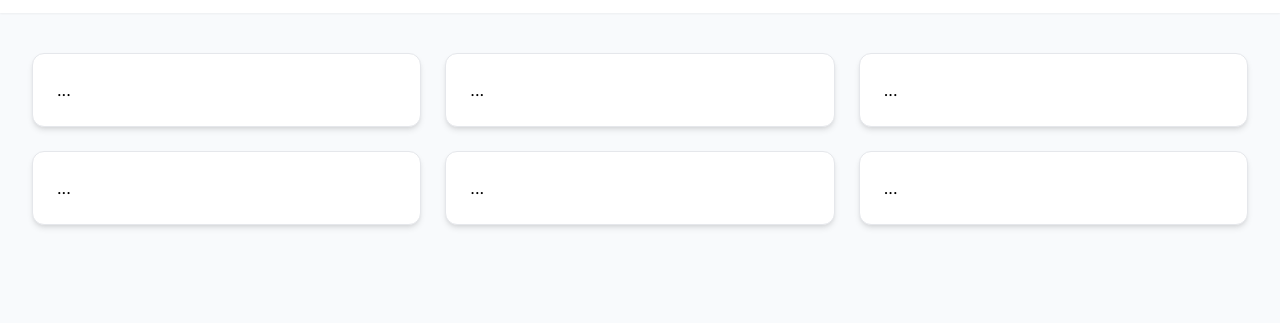
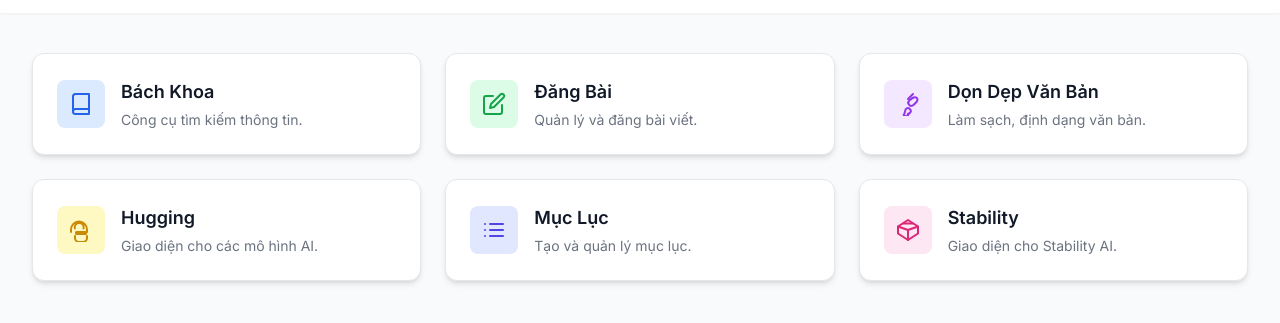
Before and after one commit to phatnguphatngon/nhom-hoang-phap, a website: page home.html in a window 1280 px wide. Shown: the part 51-374 px from the top of the page. Drawn offline with nearby package versions, Linux system fonts and the light colour scheme; sample sign-in values are in the browser's storage.

Commit message:
Update home.html

```diff
--- a/home.html
+++ b/home.html
@@ -51,12 +51,42 @@
             <div class="max-w-7xl mx-auto px-4 sm:px-6 lg:px-8">
                 <div class="grid grid-cols-1 sm:grid-cols-2 lg:grid-cols-3 gap-6">
 
-                    <a href="https://khaithi-search-frontend.onrender.com/" class="menu-card block bg-white rounded-xl p-6 shadow-md border border-gray-200">...</a>
-                    <a href="https://quanlyblog.onrender.com/" class="menu-card block bg-white rounded-xl p-6 shadow-md border border-gray-200">...</a>
-                    <a href="/dondepvanban.html" class="menu-card block bg-white rounded-xl p-6 shadow-md border border-gray-200">...</a>
-                    <a href="https://thietkehungging.onrender.com/" class="menu-card block bg-white rounded-xl p-6 shadow-md border border-gray-200">...</a>
-                    <a href="https://mucluc.pmtl.site/" class="menu-card block bg-white rounded-xl p-6 shadow-md border border-gray-200">...</a>
-                    <a href="https://thietkestability.onrender.com/" class="menu-card block bg-white rounded-xl p-6 shadow-md border border-gray-200">...</a>
+                    <a href="https://khaithi-search-frontend.onrender.com/" class="menu-card block bg-white rounded-xl p-6 shadow-md border border-gray-200">
+                        <div class="flex items-center space-x-4">
+                            <div class="flex-shrink-0 bg-blue-100 text-blue-600 rounded-lg p-3"><svg xmlns="http://www.w3.org/2000/svg" width="24" height="24" viewBox="0 0 24 24" fill="none" stroke="currentColor" stroke-width="2" stroke-linecap="round" stroke-linejoin="round"><path d="M4 19.5A2.5 2.5 0 0 1 6.5 17H20"></path><path d="M6.5 2H20v20H6.5A2.5 2.5 0 0 1 4 19.5v-15A2.5 2.5 0 0 1 6.5 2z"></path></svg></div>
+                            <div><h3 class="text-lg font-semibold text-gray-900">Bách Khoa</h3><p class="text-gray-500 mt-1 text-sm">Công cụ tìm kiếm thông tin.</p></div>
+                        </div>
+                    </a>
+                    <a href="https://quanlyblog.onrender.com/" class="menu-card block bg-white rounded-xl p-6 shadow-md border border-gray-200">
+                         <div class="flex items-center space-x-4">
+                            <div class="flex-shrink-0 bg-green-100 text-green-600 rounded-lg p-3"><svg xmlns="http://www.w3.org/2000/svg" width="24" height="24" viewBox="0 0 24 24" fill="none" stroke="currentColor" stroke-width="2" stroke-linecap="round" stroke-linejoin="round"><path d="M11 4H4a2 2 0 0 0-2 2v14a2 2 0 0 0 2 2h14a2 2 0 0 0 2-2v-7"></path><path d="M18.5 2.5a2.121 2.121 0 0 1 3 3L12 15l-4 1 1-4 9.5-9.5z"></path></svg></div>
+                            <div><h3 class="text-lg font-semibold text-gray-900">Đăng Bài</h3><p class="text-gray-500 mt-1 text-sm">Quản lý và đăng bài viết.</p></div>
+                        </div>
+                    </a>
+                    <a href="/dondepvanban.html" class="menu-card block bg-white rounded-xl p-6 shadow-md border border-gray-200">
+                        <div class="flex items-center space-x-4">
+                            <div class="flex-shrink-0 bg-purple-100 text-purple-600 rounded-lg p-3"><svg xmlns="http://www.w3.org/2000/svg" width="24" height="24" viewBox="0 0 24 24" fill="none" stroke="currentColor" stroke-width="2" stroke-linecap="round" stroke-linejoin="round"><path d="M12.5 21.5a2.5 2.5 0 0 1-4.2 2 .5.5 0 0 1-.2-1l1.2-3.7a2.5 2.5 0 0 1 4.2-2l.5.5a2.5 2.5 0 0 1 0 3.5l-1.5 1.5a.5.5 0 0 1-.8 0L12.5 21.5z"></path><path d="m17 2-5 5"></path><path d="M15 7.5c.7-1 1.5-1.5 2.5-2C20 4.5 21.5 6 21.5 7.5c0 .7-.5 1.5-1 2.5-1 1-1.5 1.5-2.5 2.5C17 13.5 16 14 15 14c-.7 0-1.5-.5-2-1.5a2.5 2.5 0 0 1 0-3.5c.5-1 1.3-1.5 2-2Z"></path></svg></div>
+                            <div><h3 class="text-lg font-semibold text-gray-900">Dọn Dẹp Văn Bản</h3><p class="text-gray-500 mt-1 text-sm">Làm sạch, định dạng văn bản.</p></div>
+                        </div>
+                    </a>
+                    <a href="https://thietkehungging.onrender.com/" class="menu-card block bg-white rounded-xl p-6 shadow-md border border-gray-200">
+                        <div class="flex items-center space-x-4">
+                            <div class="flex-shrink-0 bg-yellow-100 text-yellow-600 rounded-lg p-3"><svg xmlns="http://www.w3.org/2000/svg" width="24" height="24" viewBox="0 0 24 24" fill="none" stroke="currentColor" stroke-width="2" stroke-linecap="round" stroke-linejoin="round"><path d="M14.5 10.5c.1-.3.2-.6.2-1 0-2.5-2-4.5-4.5-4.5S5.7 7 5.7 9.5c0 .4.1.7.2 1M18 14v-2.5c0-4.4-3.6-8-8-8s-8 3.6-8 8V14"/><path d="M18 18v2a4 4 0 0 1-4 4h-4a4 4 0 0 1-4-4v-2"/><path d="M7.5 14h9a.5.5 0 0 1 .5.5v1a.5.5 0 0 1-.5.5h-9a.5.5 0 0 1-.5-.5v-1a.5.5 0 0 1 .5-.5Z"/></svg></div>
+                            <div><h3 class="text-lg font-semibold text-gray-900">Hugging</h3><p class="text-gray-500 mt-1 text-sm">Giao diện cho các mô hình AI.</p></div>
+                        </div>
+                    </a>
+                    <a href="https://mucluc.pmtl.site/" class="menu-card block bg-white rounded-xl p-6 shadow-md border border-gray-200">
+                        <div class="flex items-center space-x-4">
+                            <div class="flex-shrink-0 bg-indigo-100 text-indigo-600 rounded-lg p-3"><svg xmlns="http://www.w3.org/2000/svg" width="24" height="24" viewBox="0 0 24 24" fill="none" stroke="currentColor" stroke-width="2" stroke-linecap="round" stroke-linejoin="round"><line x1="8" y1="6" x2="21" y2="6"></line><line x1="8" y1="12" x2="21" y2="12"></line><line x1="8" y1="18" x2="21" y2="18"></line><line x1="3" y1="6" x2="3.01" y2="6"></line><line x1="3" y1="12" x2="3.01" y2="12"></line><line x1="3" y1="18" x2="3.01" y2="18"></line></svg></div>
+                            <div><h3 class="text-lg font-semibold text-gray-900">Mục Lục</h3><p class="text-gray-500 mt-1 text-sm">Tạo và quản lý mục lục.</p></div>
+                        </div>
+                    </a>
+                    <a href="https://thietkestability.onrender.com/" class="menu-card block bg-white rounded-xl p-6 shadow-md border border-gray-200">
+                        <div class="flex items-center space-x-4">
+                            <div class="flex-shrink-0 bg-pink-100 text-pink-600 rounded-lg p-3"><svg xmlns="http://www.w3.org/2000/svg" width="24" height="24" viewBox="0 0 24 24" fill="none" stroke="currentColor" stroke-width="2" stroke-linecap="round" stroke-linejoin="round"><polygon points="12 2 22 8.5 22 15.5 12 22 2 15.5 2 8.5 12 2"></polygon><line x1="12" y1="22" x2="12" y2="12"></line><line x1="22" y1="8.5" x2="12" y2="12"></line><line x1="2" y1="8.5" x2="12" y2="12"></line><line x1="17" y1="5.5" x2="7" y2="5.5"></line></svg></div>
+                            <div><h3 class="text-lg font-semibold text-gray-900">Stability</h3><p class="text-gray-500 mt-1 text-sm">Giao diện cho Stability AI.</p></div>
+                        </div>
+                    </a>
 
                 </div>
             </div>
@@ -71,16 +101,22 @@
                 <svg xmlns="http://www.w3.org/2000/svg" width="24" height="24" viewBox="0 0 24 24" fill="none" stroke="currentColor" stroke-width="2" stroke-linecap="round" stroke-linejoin="round"><line x1="3" y1="12" x2="21" y2="12"></line><line x1="3" y1="6" x2="21" y2="6"></line><line x1="3" y1="18" x2="21" y2="18"></line></svg>
             </button>
             <nav id="dropdown-menu" class="hidden absolute top-12 left-0 bg-white rounded-lg shadow-xl w-60 py-2">
-                <a href="#" id="back-to-grid-btn" class="dropdown-link flex items-center px-4 py-2 text-gray-700 hover:bg-gray-100">... Bảng điều khiển</a>
+                <a href="#" id="back-to-grid-btn" class="dropdown-link flex items-center px-4 py-2 text-gray-700 hover:bg-gray-100">
+                    <svg xmlns="http://www.w3.org/2000/svg" width="24" height="24" viewBox="0 0 24 24" fill="none" stroke="currentColor" stroke-width="2" stroke-linecap="round" stroke-linejoin="round" class="w-5 h-5 mr-3"><rect x="3" y="3" width="7" height="7"></rect><rect x="14" y="3" width="7" height="7"></rect><rect x="14" y="14" width="7" height="7"></rect><rect x="3" y="14" width="7" height="7"></rect></svg>
+                    <span>Bảng điều khiển</span>
+                </a>
                 <div class="border-t my-2"></div>
-                <a href="https://khaithi-search-frontend.onrender.com/" class="dropdown-link flex items-center px-4 py-2 text-gray-700 hover:bg-gray-100">... Bách Khoa</a>
-                <a href="https://quanlyblog.onrender.com/" class="dropdown-link flex items-center px-4 py-2 text-gray-700 hover:bg-gray-100">... Đăng Bài</a>
-                <a href="/dondepvanban.html" class="dropdown-link flex items-center px-4 py-2 text-gray-700 hover:bg-gray-100">... Dọn Dẹp VB</a>
-                <a href="https://thietkehungging.onrender.com/" class="dropdown-link flex items-center px-4 py-2 text-gray-700 hover:bg-gray-100">... Hugging</a>
-                <a href="https://mucluc.pmtl.site/" class="dropdown-link flex items-center px-4 py-2 text-gray-700 hover:bg-gray-100">... Mục Lục</a>
-                <a href="https://thietkestability.onrender.com/" class="dropdown-link flex items-center px-4 py-2 text-gray-700 hover:bg-gray-100">... Stability</a>
+                <a href="https://khaithi-search-frontend.onrender.com/" class="dropdown-link flex items-center px-4 py-2 text-gray-700 hover:bg-gray-100"><span>Bách Khoa</span></a>
+                <a href="https://quanlyblog.onrender.com/" class="dropdown-link flex items-center px-4 py-2 text-gray-700 hover:bg-gray-100"><span>Đăng Bài</span></a>
+                <a href="/dondepvanban.html" class="dropdown-link flex items-center px-4 py-2 text-gray-700 hover:bg-gray-100"><span>Dọn Dẹp VB</span></a>
+                <a href="https://thietkehungging.onrender.com/" class="dropdown-link flex items-center px-4 py-2 text-gray-700 hover:bg-gray-100"><span>Hugging</span></a>
+                <a href="https://mucluc.pmtl.site/" class="dropdown-link flex items-center px-4 py-2 text-gray-700 hover:bg-gray-100"><span>Mục Lục</span></a>
+                <a href="https://thietkestability.onrender.com/" class="dropdown-link flex items-center px-4 py-2 text-gray-700 hover:bg-gray-100"><span>Stability</span></a>
                 <div class="border-t my-2"></div>
-                <button id="logoutButton" class="w-full text-left flex items-center px-4 py-2 text-red-600 hover:bg-red-50">... Đăng xuất</button>
+                <button id="logoutButton" class="w-full text-left flex items-center px-4 py-2 text-red-600 hover:bg-red-50">
+                    <svg xmlns="http://www.w3.org/2000/svg" width="24" height="24" viewBox="0 0 24 24" fill="none" stroke="currentColor" stroke-width="2" stroke-linecap="round" stroke-linejoin="round" class="w-5 h-5 mr-3"><path d="M9 21H5a2 2 0 0 1-2-2V5a2 2 0 0 1 2-2h4"></path><polyline points="16 17 21 12 16 7"></polyline><line x1="21" y1="12" x2="9" y2="12"></line></svg>
+                    <span>Đăng xuất</span>
+                </button>
             </nav>
         </div>
         <!-- Iframe để tải nội dung ứng dụng -->
```
